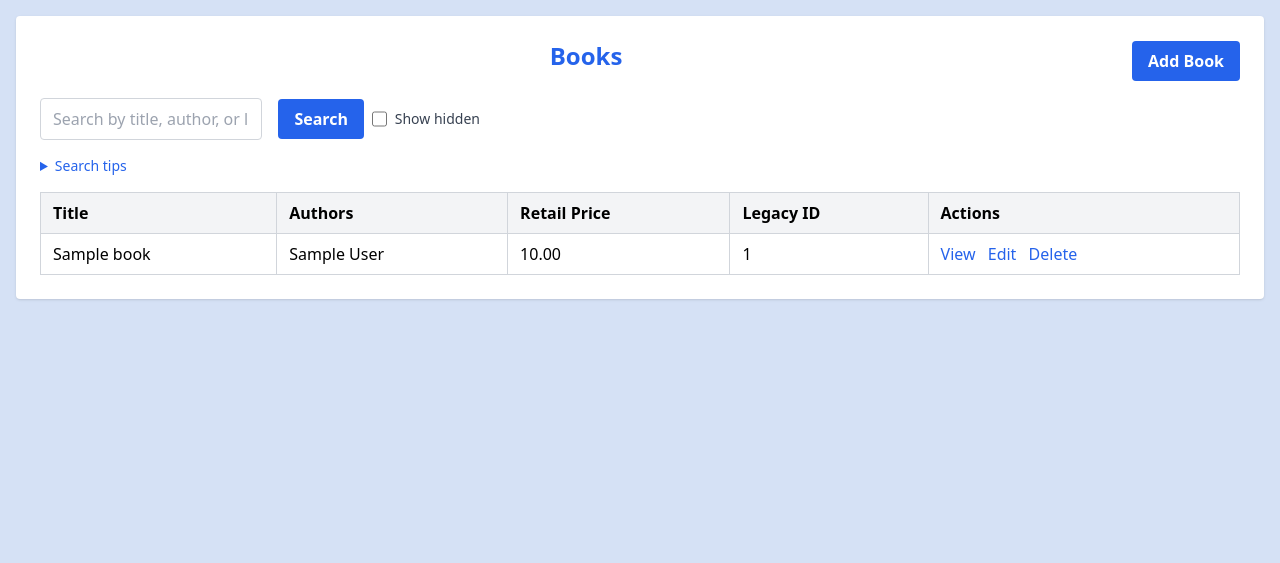
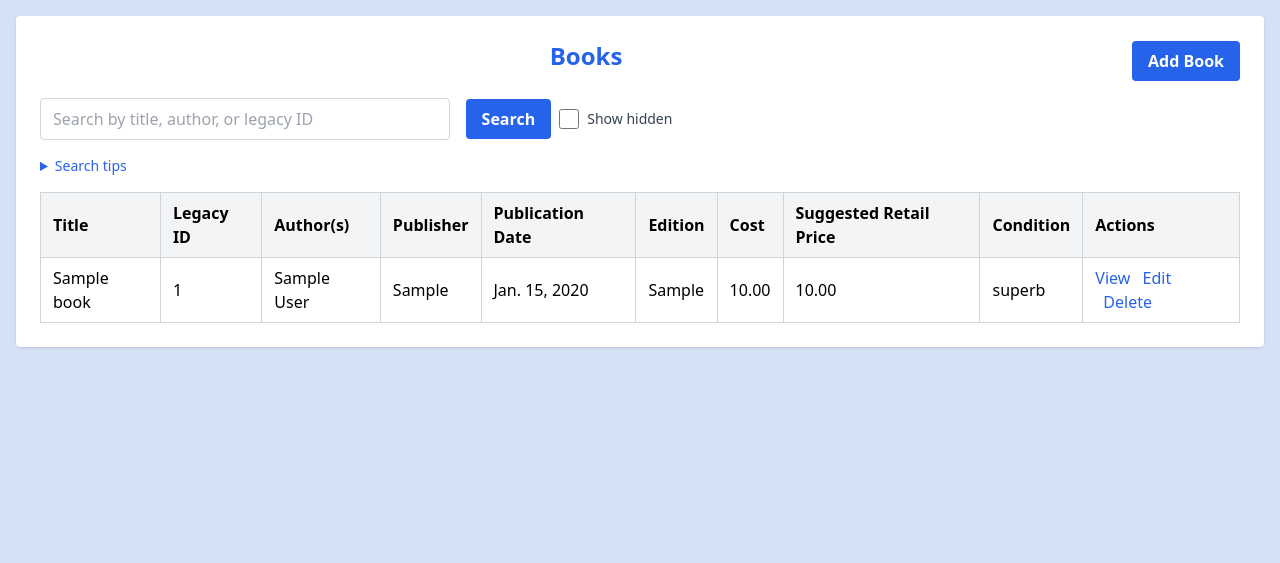
Before and after one commit to Evicencio-05/antique_bookshop, a Django app: page /books/ in a window 1280 px wide. Shown: the part 64-627 px from the top of the page. Run offline with Django 5.2, Linux system fonts and the light colour scheme; a user stored in the database is signed in; tables that the repository leaves empty hold one stand-in row (values such as "Sample post").

Commit message:
Refactor book model to replace 'rating' with 'condition' and update related forms, views, and templates

```diff
--- a/book_shop_here/admin.py
+++ b/book_shop_here/admin.py
@@ -19,9 +19,9 @@ class GroupProfileAdmin(admin.ModelAdmin):
 
 @admin.register(Book)
 class BookAdmin(admin.ModelAdmin):
-    list_display = ["book_id", "legacy_id", "title", "retail_price", "rating", "book_status"]
+    list_display = ["book_id", "legacy_id", "title", "retail_price", "condition", "book_status"]
     search_fields = ["title", "legacy_id"]
-    list_filter = ["rating", "book_status", "publication_date"]
+    list_filter = ["condition", "book_status", "publication_date"]
     filter_horizontal = ["authors"]
 
 
--- a/book_shop_here/forms.py
+++ b/book_shop_here/forms.py
@@ -26,7 +26,7 @@ class BookForm(forms.ModelForm):
             "publication_date",
             "publisher",
             "edition",
-            "rating",
+            "condition",
             "condition_notes",
             "authors",
             "book_status",
--- a/book_shop_here/management/commands/seed_dev_data.py
+++ b/book_shop_here/management/commands/seed_dev_data.py
@@ -70,7 +70,7 @@ class Command(BaseCommand):
                         "title": f"Sample Book {i}",
                         "cost": Decimal("5.00") + Decimal(i % 5),
                         "retail_price": Decimal("10.00") + Decimal(i % 10),
-                        "rating": Book.Rating.UNRATED,
+                        "condition": Book.Condition.UNRATED,
                         "book_status": Book.BookStatus.AVAILABLE,
                     },
                 )
--- a/book_shop_here/models.py
+++ b/book_shop_here/models.py
@@ -185,7 +185,7 @@ class Author(models.Model):
 
 
 class Book(models.Model):
-    class Rating(models.TextChoices):
+    class Condition(models.TextChoices):
         SUPERB = "superb", _("Superb")
         EXCELLENT = "excellent", _("Excellent")
         GOOD = "good", _("Good")
@@ -212,10 +212,10 @@ class Book(models.Model):
     retail_price = models.DecimalField(
         max_digits=11, decimal_places=2, verbose_name=_("Suggested retail price")
     )
-    rating = models.CharField(
+    condition = models.CharField(
         max_length=10,
-        choices=Rating.choices,
-        default=Rating.UNRATED,
+        choices=Condition.choices,
+        default=Condition.UNRATED,
         verbose_name=_("Visible book condition"),
     )
     condition_notes = models.TextField(
--- a/book_shop_here/static/book_shop_here/site.css
+++ b/book_shop_here/static/book_shop_here/site.css
@@ -653,6 +653,10 @@ video {
   bottom: 0px;
 }
 
+.-top-1 {
+  top: -0.25rem;
+}
+
 .bottom-4 {
   bottom: 1rem;
 }
@@ -809,8 +813,16 @@ video {
   max-height: 24rem;
 }
 
+.w-2\/5 {
+  width: 40%;
+}
+
 .w-4 {
   width: 1rem;
+}
+
+.w-5\/12 {
+  width: 41.666667%;
 }
 
 .w-full {
@@ -827,6 +839,10 @@ video {
 
 .max-w-md {
   max-width: 28rem;
+}
+
+.max-w-screen-lg {
+  max-width: 1024px;
 }
 
 .flex-none {
--- a/book_shop_here/templates/book_shop_here/book_detail.html
+++ b/book_shop_here/templates/book_shop_here/book_detail.html
@@ -9,7 +9,7 @@
     <div><strong>{% trans "Publisher" %}:</strong> {{ book.publisher|default:"-" }}</div>
     <div><strong>{% trans "Edition" %}:</strong> {{ book.edition|default:"-" }}</div>
     <div><strong>{% trans "Publication Date" %}:</strong> {{ book.publication_date|default:"-" }}</div>
-    <div><strong>{% trans "Rating" %}:</strong> {{ book.get_rating_display|default:"-" }}</div>
+    <div><strong>{% trans "Condition" %}:</strong> {{ book.get_condition_display|default:"-" }}</div>
     <div><strong>{% trans "Condition Notes" %}:</strong> {{ book.condition_notes|default:"-" }}</div>
     <div><strong>{% trans "Status" %}:</strong> {{ book.get_book_status_display|default:"-" }}</div>
     <div><strong>{% trans "Cost" %}:</strong> {{ book.cost|default:"-" }}</div>
--- a/book_shop_here/templates/book_shop_here/book_list.html
+++ b/book_shop_here/templates/book_shop_here/book_list.html
@@ -9,8 +9,8 @@
         </div>
 
         <form method="get" class="mb-4">
-            <div class="flex items-center max-w-md">
-                <input type="text" name="q" value="{{ query }}" placeholder="{% trans 'Search by title, author, or legacy ID' %}" class="w-full border border-gray-300 rounded px-3 py-2 text-gray-700" />
+            <div class="flex items-center max-w-screen-lg">
+                <input type="text" name="q" value="{{ query }}" placeholder="{% trans 'Search by title, author, or legacy ID' %}" class="w-2/5 border border-gray-300 rounded px-3 py-2 text-gray-700" />
                 <button type="submit" class="ml-4 inline-flex items-center bg-blue-600 hover:bg-blue-700 text-white font-semibold py-2 px-4 rounded focus:outline-none focus:ring-2 focus:ring-blue-500">{% trans "Search" %}</button>
                 <label class="inline-flex mx-2 items-center text-sm text-gray-700 select-none">
                     <input type="checkbox" name="include_hidden" value="1" {% if include_hidden %}checked{% endif %} class="mr-2 size-5 p-3">
@@ -25,7 +25,7 @@
             <summary class="cursor-pointer text-blue-600 hover:underline">{% trans "Search tips" %}</summary>
             <div class="mt-2 space-y-1">
                 <p><strong>{% trans "Examples" %}:</strong></p>
-                <p><code>title:gatsby</code>, <code>author:"John Doe"</code>, <code>legacy:ABC123</code>, <code>rating:Excellent</code></p>
+                <p><code>title:gatsby</code>, <code>author:"John Doe"</code>, <code>legacy:ABC123</code>, <code>condition:Excellent</code></p>
                 <p>{% trans "Quoted phrases match exactly; multiple terms are ANDed." %}</p>
                 <p><a href="{% url 'book_shop_here:docs' %}#search" class="text-blue-600 hover:underline">{% trans "Full search documentation" %}</a></p>
             </div>
@@ -36,9 +36,14 @@
                 <thead>
                     <tr class="bg-gray-100">
                         <th class="border border-gray-300 px-3 py-2 text-left sticky top-0 bg-gray-100 z-10">{% trans "Title" %}</th>
-                        <th class="border border-gray-300 px-3 py-2 text-left sticky top-0 bg-gray-100 z-10">{% trans "Authors" %}</th>
-                        <th class="border border-gray-300 px-3 py-2 text-left sticky top-0 bg-gray-100 z-10">{% trans "Retail Price" %}</th>
                         <th class="border border-gray-300 px-3 py-2 text-left sticky top-0 bg-gray-100 z-10">{% trans "Legacy ID" %}</th>
+                        <th class="border border-gray-300 px-3 py-2 text-left sticky top-0 bg-gray-100 z-10">{% trans "Author(s)" %}</th>
+                        <th class="border border-gray-300 px-3 py-2 text-left sticky top-0 bg-gray-100 z-10">{% trans "Publisher" %}</th>
+                        <th class="border border-gray-300 px-3 py-2 text-left sticky top-0 bg-gray-100 z-10">{% trans "Publication Date" %}</th>
+                        <th class="border border-gray-300 px-3 py-2 text-left sticky top-0 bg-gray-100 z-10">{% trans "Edition" %}</th>
+                        <th class="border border-gray-300 px-3 py-2 text-left sticky top-0 bg-gray-100 z-10">{% trans "Cost" %}</th>
+                        <th class="border border-gray-300 px-3 py-2 text-left sticky top-0 bg-gray-100 z-10">{% trans "Suggested Retail Price" %}</th>
+                        <th class="border border-gray-300 px-3 py-2 text-left sticky top-0 bg-gray-100 z-10">{% trans "Condition" %}</th>
                         <th class="border border-gray-300 px-3 py-2 text-left sticky top-0 bg-gray-100 z-10">{% trans "Actions" %}</th>
                     </tr>
                 </thead>
@@ -46,9 +51,14 @@
                 {% for book in books %}
                     <tr>
                         <td class="border border-gray-300 px-3 py-2">{{ book.title }}</td>
+                        <td class="border border-gray-300 px-3 py-2">{{ book.legacy_id|default:"-" }}</td>
                         <td class="border border-gray-300 px-3 py-2">{{ book.authors.all|join:", " }}</td>
+                        <td class="border border-gray-300 px-3 py-2">{{ book.publisher }}</td>
+                        <td class="border border-gray-300 px-3 py-2">{{ book.publication_date }}</td>
+                        <td class="border border-gray-300 px-3 py-2">{{ book.edition }}</td>
+                        <td class="border border-gray-300 px-3 py-2">{{ book.cost }}</td>
                         <td class="border border-gray-300 px-3 py-2">{{ book.retail_price }}</td>
-                        <td class="border border-gray-300 px-3 py-2">{{ book.legacy_id|default:"-" }}</td>
+                        <td class="border border-gray-300 px-3 py-2">{{ book.condition }}</td>
                         <td class="border border-gray-300 px-3 py-2">
                             {% if perms.book_shop_here.view_book %}
                                 <a href="{% url 'book_shop_here:book-detail' pk=book.book_id %}" class="text-blue-600 hover:underline" aria-label="{% trans 'View book' %}">{% trans "View" %}</a>
--- a/book_shop_here/templates/book_shop_here/docs.html
+++ b/book_shop_here/templates/book_shop_here/docs.html
@@ -10,7 +10,7 @@
     <li>{% trans "Multiple words are ANDed together." %}</li>
     <li>{% trans "Quoted phrases match exactly: e.g., \"The Owner\"." %}</li>
     <li>{% trans "Use prefixes to target fields (varies by page)." %}</li>
-    <li>{% trans "Some pages support labels for choices (e.g., Order Status, Book Rating)." %}</li>
+    <li>{% trans "Some pages support labels for choices (e.g., Order Status, Book Condition)." %}</li>
   </ul>
 
   <div class="grid grid-cols-1 md:grid-cols-2 gap-6">
@@ -24,11 +24,11 @@ perm:add_book</pre>
 
     <div>
       <h3 class="font-semibold text-blue-600">{% trans "Books" %}</h3>
-      <p class="text-gray-700 mb-1">{% trans "Prefixes: title:, author:, legacy:, publisher:, rating:" %}</p>
+      <p class="text-gray-700 mb-1">{% trans "Prefixes: title:, author:, legacy:, publisher:, condition:" %}</p>
       <pre class="bg-gray-100 p-3 rounded text-sm">title:gatsby
 author:"John Doe"
 legacy:ABC123
-rating:Excellent</pre>
+condition:Excellent</pre>
     </div>
 
     <div>
--- a/book_shop_here/views/books.py
+++ b/book_shop_here/views/books.py
@@ -31,9 +31,9 @@ class BookListView(LoginRequiredMixin, ListView):
                 "authors__first_name",
                 "authors__last_name",
                 "publisher",
-                "rating",
+                "condition",
             ]
-            rating_map = {label.lower(): value for value, label in Book.Rating.choices}
+            condition_map = {label.lower(): value for value, label in Book.Condition.choices}
             q_obj, annotations = build_advanced_search(
                 q,
                 fields=fields,
@@ -45,9 +45,9 @@ class BookListView(LoginRequiredMixin, ListView):
                     "author": ["authors__first_name", "authors__last_name"],
                     "legacy": ["legacy_id"],
                     "publisher": ["publisher"],
-                    "rating": ["rating"],
+                    "condition": ["condition"],
                 },
-                choice_value_map={"rating": rating_map},
+                choice_value_map={"condition": condition_map},
             )
             if q_obj is not None:
                 if annotations:
```
Also changed, not shown: book_shop_here/templates/book_shop_here/order_list.html (+4 -3 lines), book_shop_here/templatetags/custom_filter.py (added, +18 -0 lines), book_shop_here/tests/test_forms.py (+2 -2 lines), book_shop_here/tests/test_models.py (+1 -1 lines), book_shop_here/tests/test_views.py (+8 -6 lines), book_shop_here/views/base.py (+4 -4 lines), book_shop_here/migrations/0007_rename_rating_book_condition.py (added).
